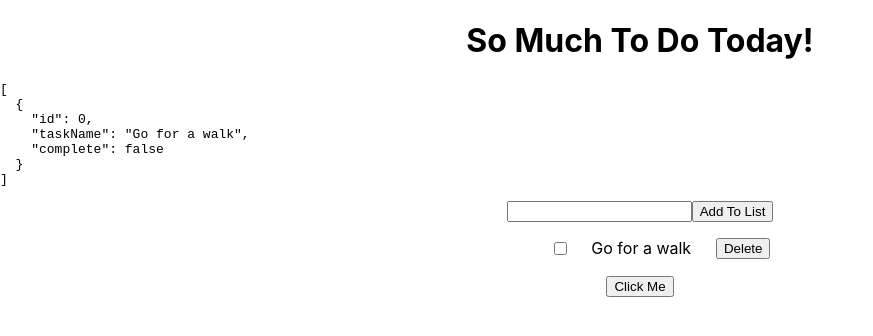
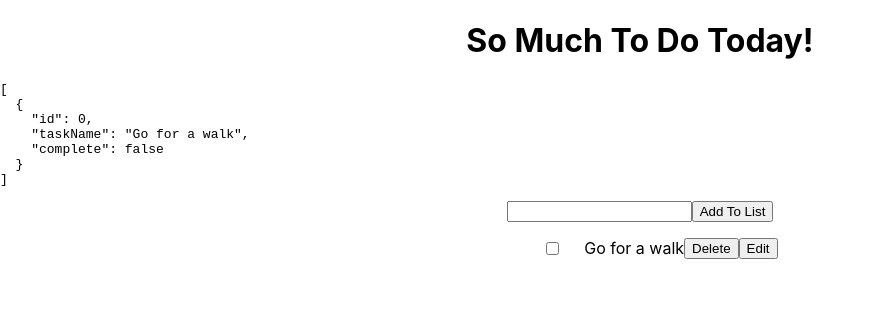
Before and after one commit to levlionn/TODOLIST, a React (Create React App) app: page / in a window 1280 px wide. Shown: the top 336 px of the page, without its empty margins (0-873 px from the left). Built offline with nearby package versions, Linux system fonts and the light colour scheme.

Commit message:
WIP: edit functionality

```diff
--- a/src/App.js
+++ b/src/App.js
@@ -5,14 +5,17 @@ import TaskList from "./Components/TaskList";
 import Header from "./Header";
 
 function App() {
+  const [inputValue, setInputValue] = useState("");
+  const [showTask, setShowTask] = useState(true);
+  const [updateValue, setUpdateValue] = useState({});
+
   const [taskList, setTaskList] = useState([
     {
       id: 0,
       taskName: "Go for a walk",
       complete: false,
     },
-  ]); //set to empty array, not empty string!
-  const [inputValue, setInputValue] = useState("");
+  ]);
 
   const addTask = (name) => {
     //Returns an array of numbers corresponding to the IDs of each object in the array.
@@ -41,7 +44,7 @@ function App() {
     setTaskList(newTaskList);
   };
 
-  //delete item from array
+  //delete task from array
   const deleteTaskByID = (id) => {
     //return a shallow copy of the taskList array expect without the element that matches the id (aka the one that the user wants deleted.)
     let newTaskList = taskList.filter((task) => {
@@ -49,6 +52,11 @@ function App() {
     });
 
     setTaskList(newTaskList);
+  };
+
+  //edit task in array
+  const editTaskByID = (id) => {
+    console.log("item id is", id);
   };
 
   return (
@@ -76,10 +84,13 @@ function App() {
           todoitems={taskList}
           toggleTaskByID={toggleTaskByID}
           deleteTaskByID={deleteTaskByID}
-        />{" "}
+          editTaskByID={editTaskByID}
+          showTask={showTask}
+          setShowTask={setShowTask}
+          updateValue={updateValue}
+          setUpdateValue={setUpdateValue}
+        />
       </ul>
-
-      <button onClick={() => toggleTaskByID(1)}>Click Me</button>
     </div>
   );
 }
--- a/src/Components/Task.js
+++ b/src/Components/Task.js
@@ -2,7 +2,16 @@ import { React } from "react";
 import "./Task.css";
 
 /* Reading the entire array of objects, but only pulling the names of the tasks and rendering those.*/
-function Task({ task, toggleTaskByID, deleteTaskByID }) {
+function Task({
+  task,
+  toggleTaskByID,
+  deleteTaskByID,
+  editTaskByID,
+  showTask,
+  setShowTask,
+  updateValue,
+  setUpdateValue,
+}) {
   return (
     <>
       <span className="TaskBox">
@@ -12,10 +21,25 @@ function Task({ task, toggleTaskByID, deleteTaskByID }) {
           checked={task.complete}
           onChange={() => toggleTaskByID(task.id)}
         />
-        <li className="TaskBox_Checkbox" key={task.id}>
-          {task.taskName}
+
+        <li className="TaskBox_TaskRow" key={task.id}>
+          {!showTask ? <input type="text" /> : <div>{task.taskName}</div>}
         </li>
+
         <button onClick={() => deleteTaskByID(task.id)}>Delete</button>
+
+        {showTask ? (
+          <button
+            onClick={() => {
+              setShowTask(false);
+              editTaskByID(task.id);
+            }}
+          >
+            Edit
+          </button>
+        ) : (
+          <button onClick={() => setShowTask(true)}>Done</button>
+        )}
       </span>
     </>
   );
--- a/src/Components/TaskList.js
+++ b/src/Components/TaskList.js
@@ -3,7 +3,16 @@ import Task from "./Task";
 
 //This is a list of tasks that passes down the data from App.js (the entire array of tasks)
 //into one single task to be rendered into an <li> item.
-function TaskList({ todoitems, toggleTaskByID, deleteTaskByID }) {
+function TaskList({
+  todoitems,
+  toggleTaskByID,
+  deleteTaskByID,
+  editTaskByID,
+  showTask,
+  setShowTask,
+  updateValue,
+  setUpdateValue,
+}) {
   return (
     <div>
       {todoitems.map((item) => (
@@ -11,6 +20,11 @@ function TaskList({ todoitems, toggleTaskByID, deleteTaskByID }) {
           task={item}
           toggleTaskByID={toggleTaskByID}
           deleteTaskByID={deleteTaskByID}
+          editTaskByID={editTaskByID}
+          showTask={showTask}
+          setShowTask={setShowTask}
+          updateValue={updateValue}
+          setUpdateValue={setUpdateValue}
           key={item.id}
         />
       ))}
```
